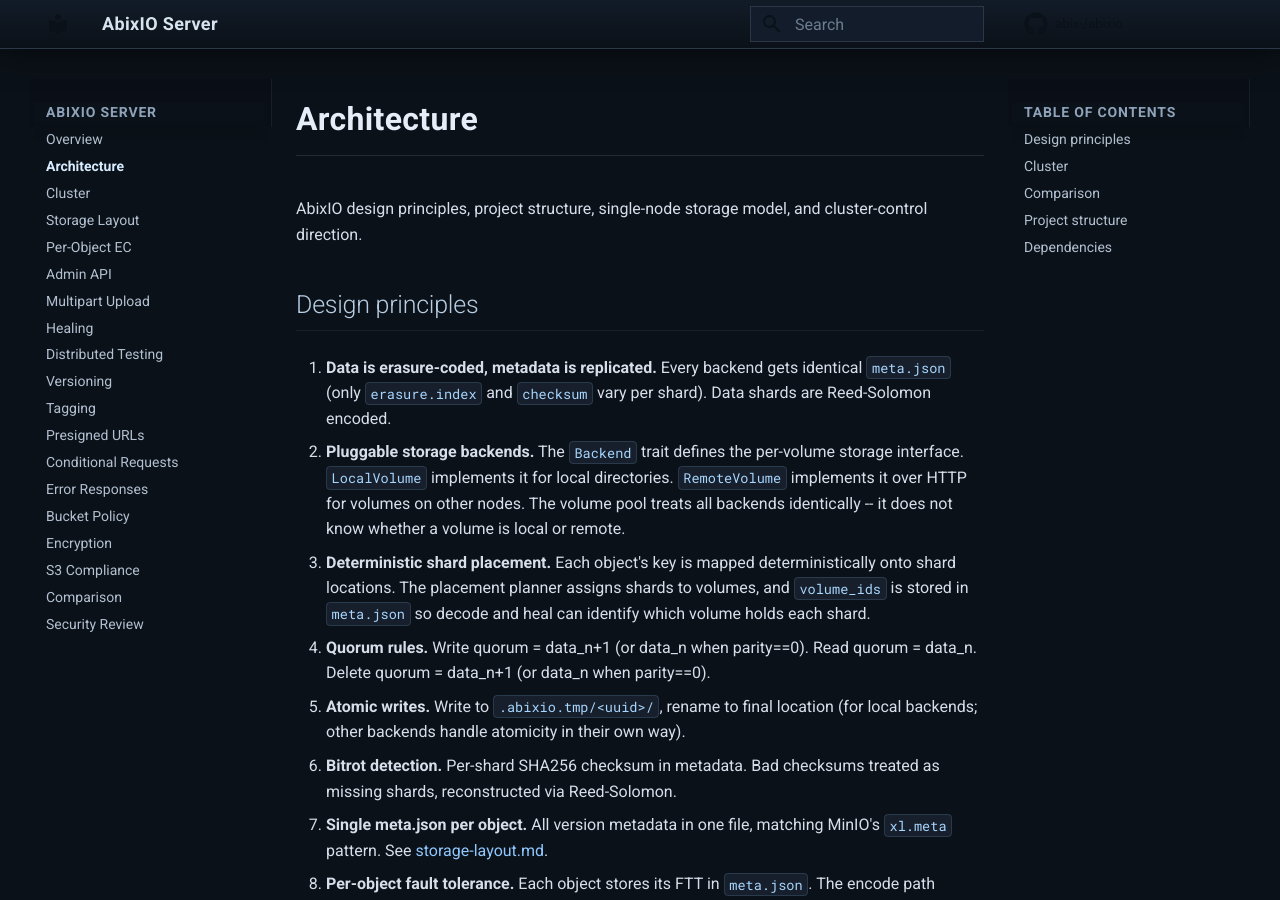
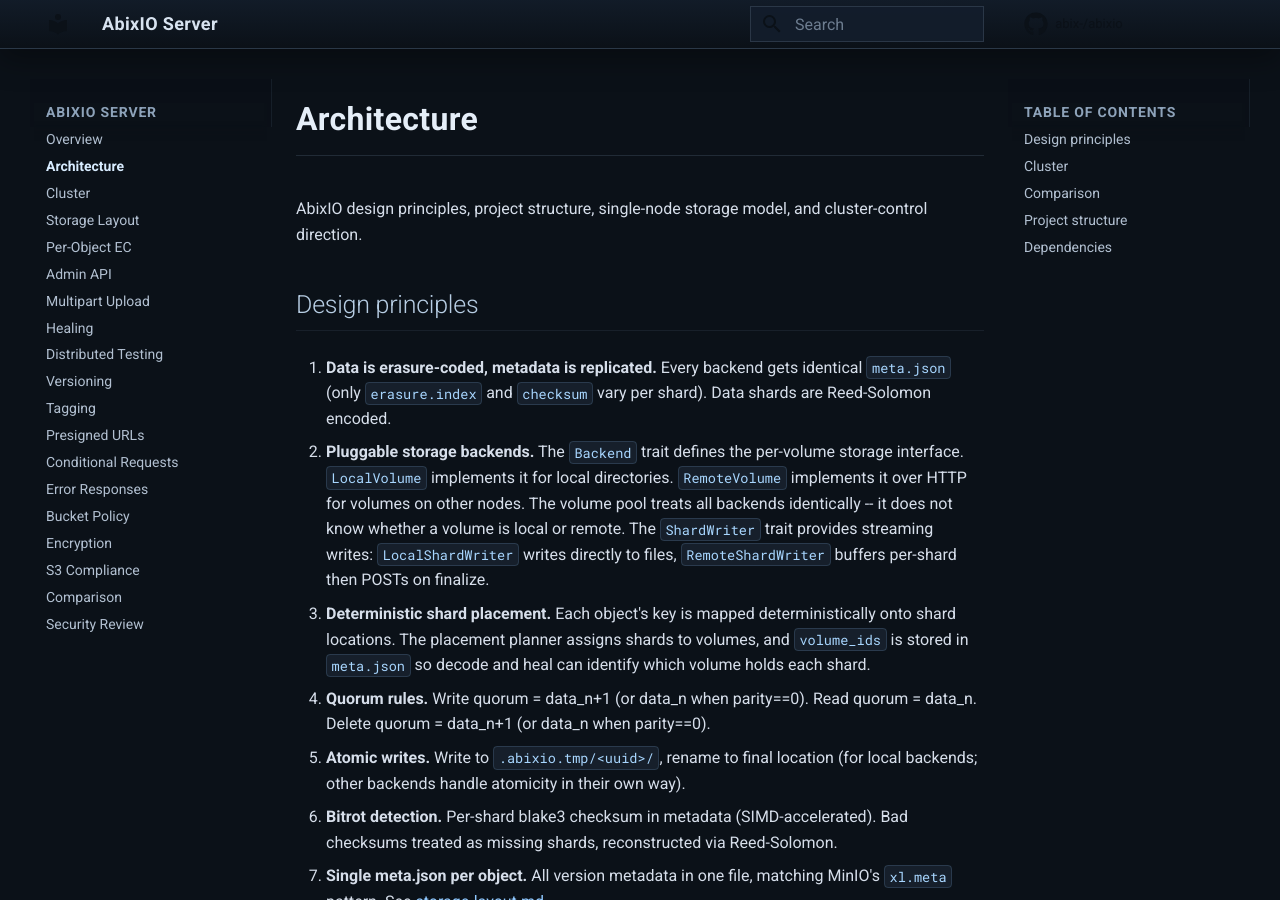
Before and after one commit to abix-/abixio, an MkDocs documentation site: the page built from docs/architecture.md, in a window 1280 px wide and 900 px high. Built offline with MkDocs 1.6.1 and Material for MkDocs 9.7.7, drawn with Linux system fonts in a browser that asks for light colours; comment, search, counter and statistics services are not loaded; some of the changed text lies outside the part shown.

Commit message:
docs: update todo and architecture for shardwriter, per-layer bench, s3s get limitation

```diff
--- a/docs/architecture.md
+++ b/docs/architecture.md
@@ -13,6 +13,8 @@
    interface. `LocalVolume` implements it for local directories. `RemoteVolume`
    implements it over HTTP for volumes on other nodes. The volume pool treats all
    backends identically -- it does not know whether a volume is local or remote.
+   The `ShardWriter` trait provides streaming writes: `LocalShardWriter` writes
+   directly to files, `RemoteShardWriter` buffers per-shard then POSTs on finalize.
 
 3. **Deterministic shard placement.** Each object's key is mapped
    deterministically onto shard locations. The placement planner assigns shards
@@ -25,8 +27,8 @@
 5. **Atomic writes.** Write to `.abixio.tmp/<uuid>/`, rename to final location
    (for local backends; other backends handle atomicity in their own way).
 
-6. **Bitrot detection.** Per-shard SHA256 checksum in metadata. Bad checksums
-   treated as missing shards, reconstructed via Reed-Solomon.
+6. **Bitrot detection.** Per-shard blake3 checksum in metadata (SIMD-accelerated).
+   Bad checksums treated as missing shards, reconstructed via Reed-Solomon.
 
 7. **Single meta.json per object.** All version metadata in one file, matching
    MinIO's `xl.meta` pattern. See [storage-layout.md](storage-layout.md).
@@ -75,15 +77,15 @@
   config.rs               # Config struct (clap derive) + {N...M} range expansion
   query.rs                # URL query string parsing
   storage/
-    mod.rs                # Backend trait, Store trait, StorageError, BackendInfo
+    mod.rs                # Backend trait, ShardWriter trait, Store trait, StorageError
     metadata.rs           # ObjectMetaFile, ObjectMeta, ErasureMeta, PutOptions
-    bitrot.rs             # sha256_hex(), md5_hex()
-    local_volume.rs       # LocalVolume: Backend impl for local directories
-    remote_volume.rs      # RemoteVolume: Backend impl over HTTP (internode RPC)
+    bitrot.rs             # sha256_hex(), md5_hex(), blake3_hex()
+    local_volume.rs       # LocalVolume: Backend + LocalShardWriter (streaming file I/O)
+    remote_volume.rs      # RemoteVolume: Backend + RemoteShardWriter (buffer + HTTP POST)
     storage_server.rs     # Storage REST server: dispatches /_storage/v1/* to local volumes
     internode_auth.rs     # JWT sign/validate for internode RPC
     volume_pool.rs        # VolumePool: volume pool with per-object FTT resolution
-    erasure_encode.rs     # split_data + reed-solomon encode + volume subset selection
+    erasure_encode.rs     # unified streaming encode: encode_and_write via ShardWriter trait
     erasure_decode.rs     # read from backends + bitrot check + reconstruct
     volume.rs             # VolumeFormat: read/write .abixio.sys/volume.json
   s3_service.rs           # impl S3 for AbixioS3: thin adapter to VolumePool (s3s)
```
Also changed, not shown: docs/todo.md (+4 -2 lines).
